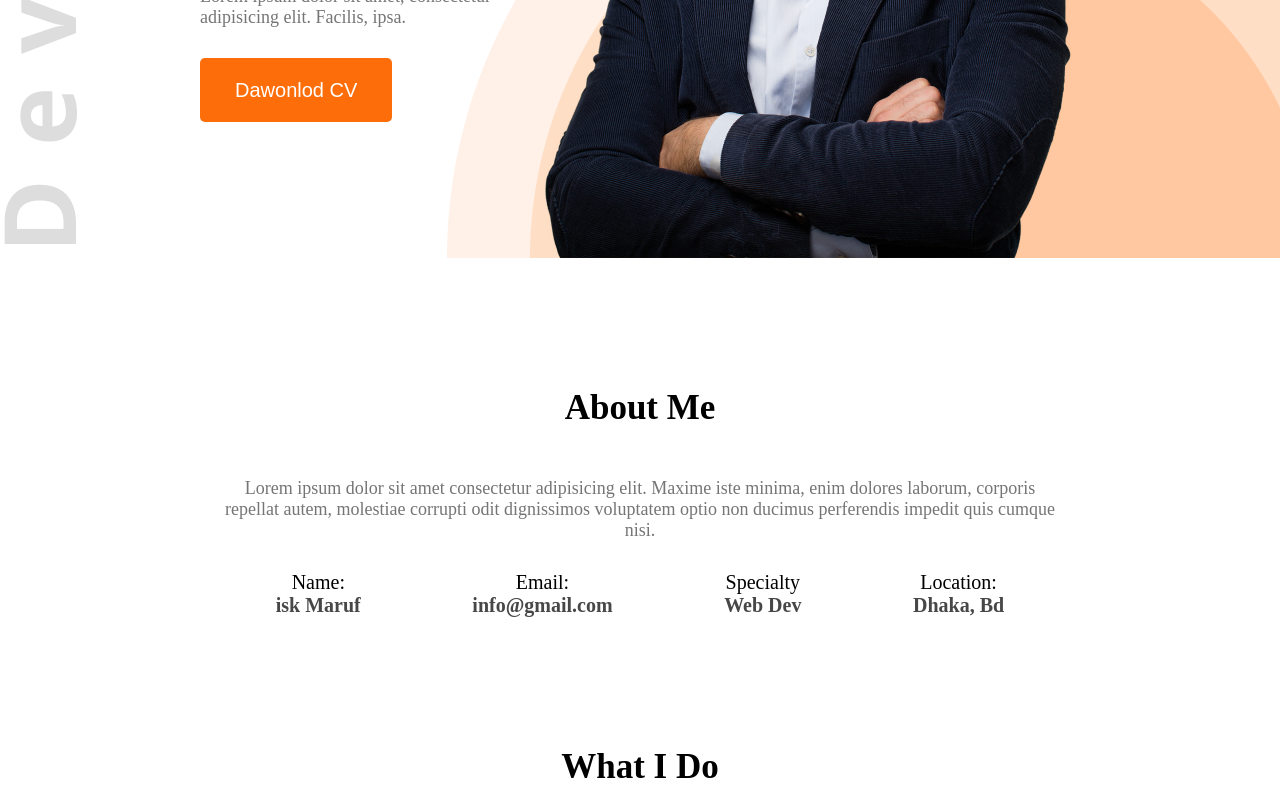
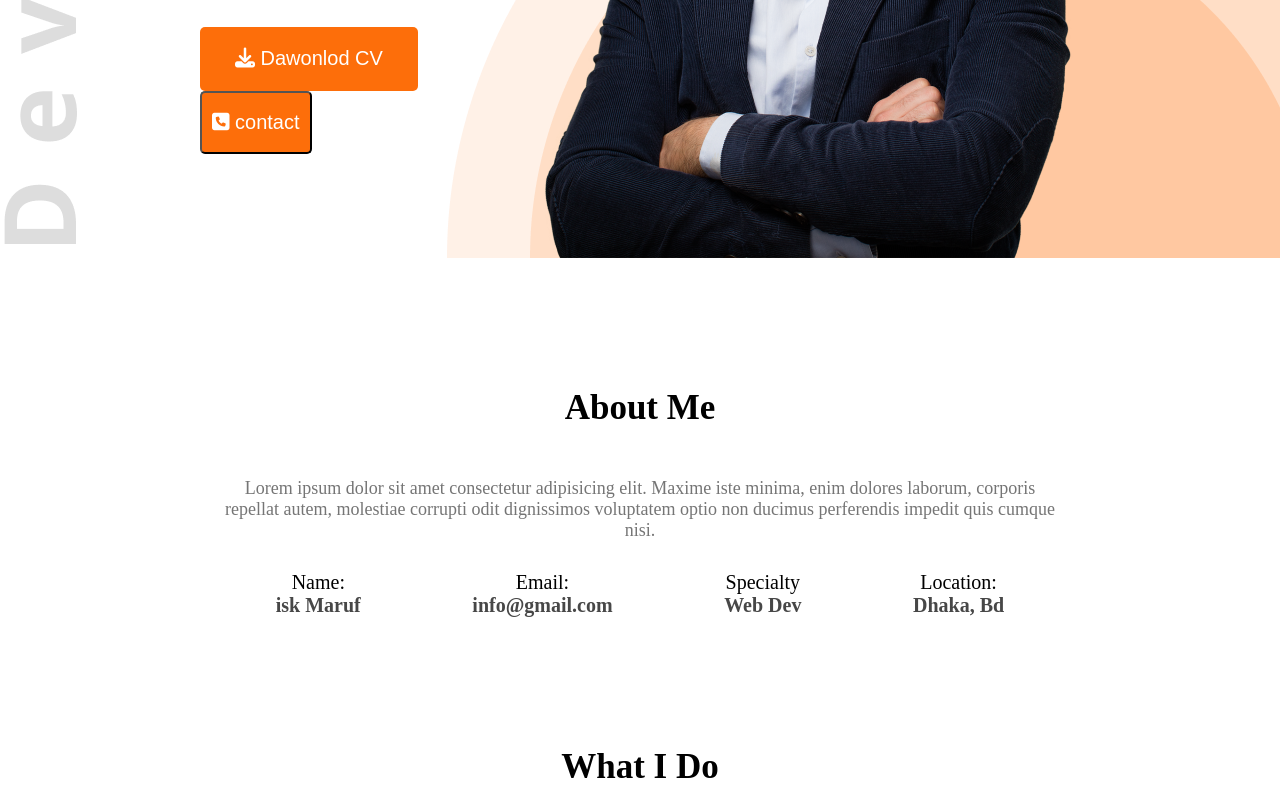
Before and after one commit to maruf2446/devoloper-protfolio, a plain HTML site: page index.html in a window 1280 px wide. Shown: the part 582-1372 px from the top of the page. Drawn offline with Linux system fonts and the light colour scheme.

Commit message:
contact us added

```diff
--- a/index.html
+++ b/index.html
@@ -6,6 +6,8 @@
     <meta name="viewport" content="width=device-width, initial-scale=1.0">
     <title>Developer Portfolio</title>
     <link rel="stylesheet" href="styles/protfolio.css">
+    <script src="https://kit.fontawesome.com/d7b7563d24.js"
+    crossorigin="anonymous"></script>
 
     <link rel="preconnect" href="https://fonts.googleapis.com">
     <link rel="preconnect" href="https://fonts.gstatic.com" crossorigin>
@@ -29,7 +31,8 @@
                 <h3 class="benar-sub-titele">Hi, I am</h3>
                 <h1 class="benar-titele">isk Maruf</h1>
                 <p class="benar-description">Lorem ipsum dolor sit amet, consectetur adipisicing elit. Facilis, ipsa.</p>
-                <button class="btn-primary">Dawonlod CV</button>
+                <button class="btn-primary"><i class="fa-solid fa-download"></i> Dawonlod CV</button>
+                <button class="btn"><i class="fa-solid fa-square-phone"></i> contact</button>
             </div>
             <img src="image/hardy.png">
         </div>
@@ -134,7 +137,7 @@
                </div>
             </div>
             <div class="resume-button">
-                <button class="btn-primary">Download CV</button>
+                <button class="btn-primary"><i class="fa-solid fa-download"></i> Download CV</button>
             </div>
         </section>
         <!-- contact section -->
--- a/styles/protfolio.css
+++ b/styles/protfolio.css
@@ -181,3 +181,10 @@ main{
 .contact a{
     text-decoration: none;
 }
+.btn{
+   border-radius: 5px;
+   font-size: 20px;
+   background: #FD6E0A;
+   color: #FFFFFF;
+   padding: 18px 10px;
+}
```
